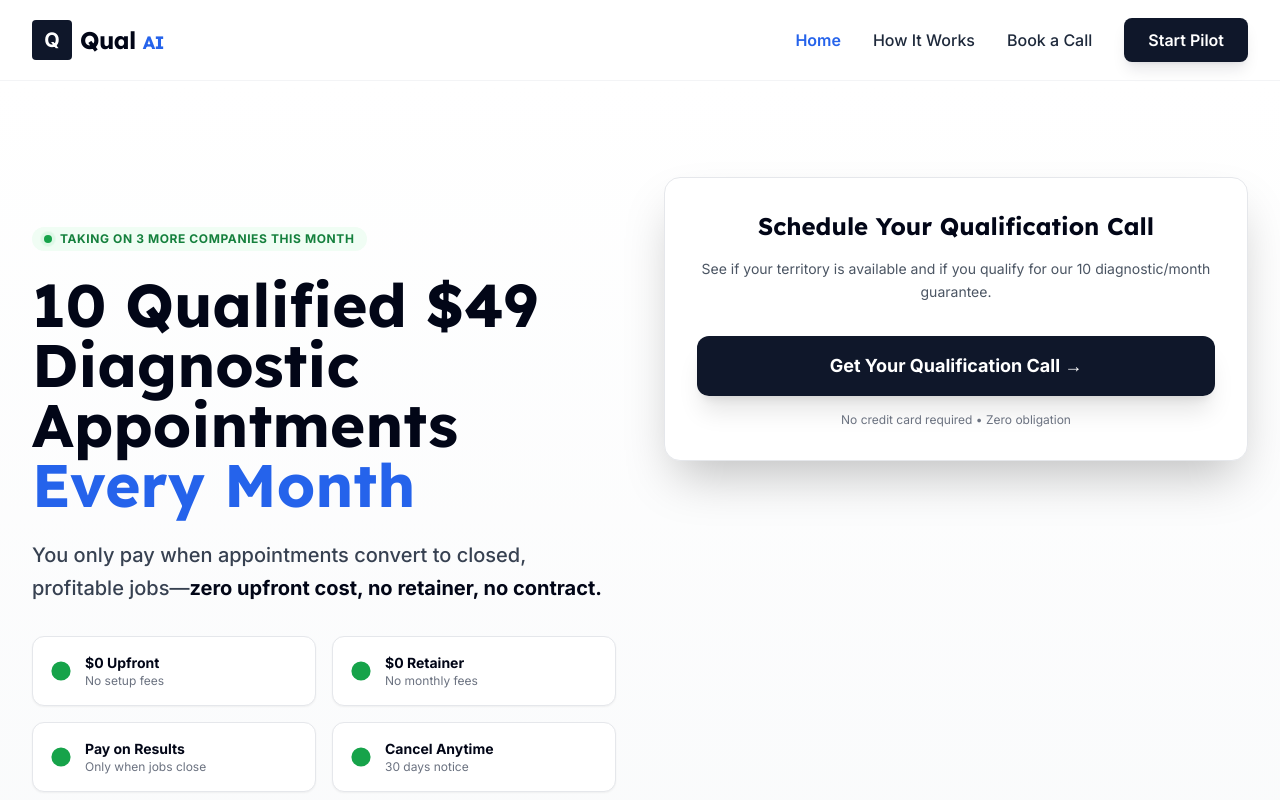
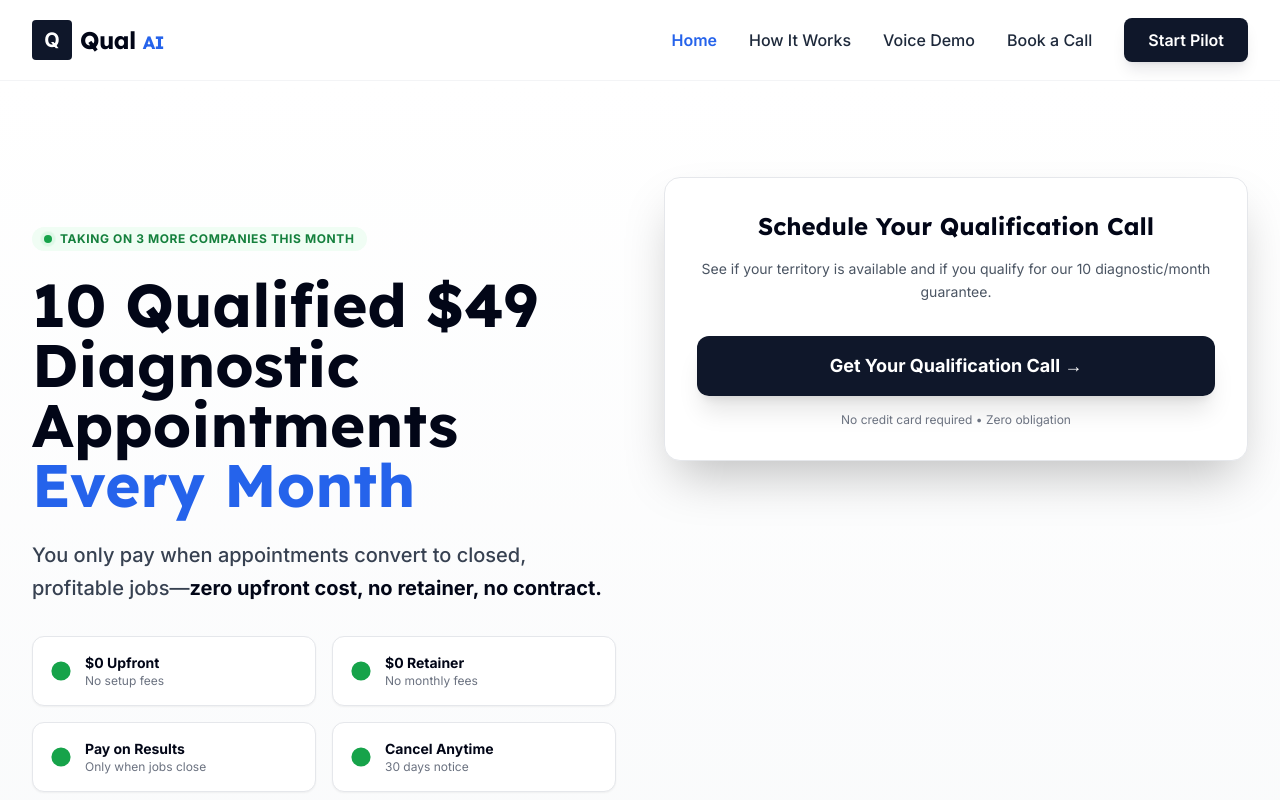
Before and after one commit to stone-netizen/qual-ai-demo, a React (Vite) app: page / in a window 1280 px wide. Shown: the top 800 px of the page. Built offline with nearby package versions, Linux system fonts and the light colour scheme.

Commit message:
Add Demo link to Footer and Header

```diff
--- a/components/Footer.tsx
+++ b/components/Footer.tsx
@@ -26,6 +26,7 @@ const Footer: React.FC = () => {
             <h4 className="text-white font-semibold mb-6">Platform</h4>
             <ul className="space-y-4 text-sm">
               <li><Link to={ROUTES.HOW_IT_WORKS} className="hover:text-white transition-colors">How It Works</Link></li>
+              <li><Link to={ROUTES.DEMO} className="text-accent font-bold hover:text-blue-400 transition-colors">Element Voice Demo</Link></li>
               <li><Link to={ROUTES.CONTACT} className="hover:text-white transition-colors">Book a Call</Link></li>
               <li><Link to={ROUTES.POST_BOOKING} className="hover:text-white transition-colors">Post-Booking VSL (Preview)</Link></li>
               <li><Link to={ROUTES.SECURITY} className="hover:text-white transition-colors">Data & Security</Link></li>
--- a/components/Header.tsx
+++ b/components/Header.tsx
@@ -10,6 +10,7 @@ const Header: React.FC = () => {
   const navItems = [
     { label: 'Home', path: ROUTES.HOME },
     { label: 'How It Works', path: ROUTES.HOW_IT_WORKS },
+    { label: 'Voice Demo', path: ROUTES.DEMO },
     { label: 'Book a Call', path: ROUTES.CONTACT },
   ];
 
@@ -33,11 +34,10 @@ const Header: React.FC = () => {
               <Link
                 key={item.path}
                 to={item.path}
-                className={`${
-                  location.pathname === item.path
+                className={`${location.pathname === item.path
                     ? 'text-accent font-semibold'
                     : 'text-navy-800 hover:text-accent font-medium'
-                } transition-colors duration-200`}
+                  } transition-colors duration-200`}
               >
                 {item.label}
               </Link>
```
